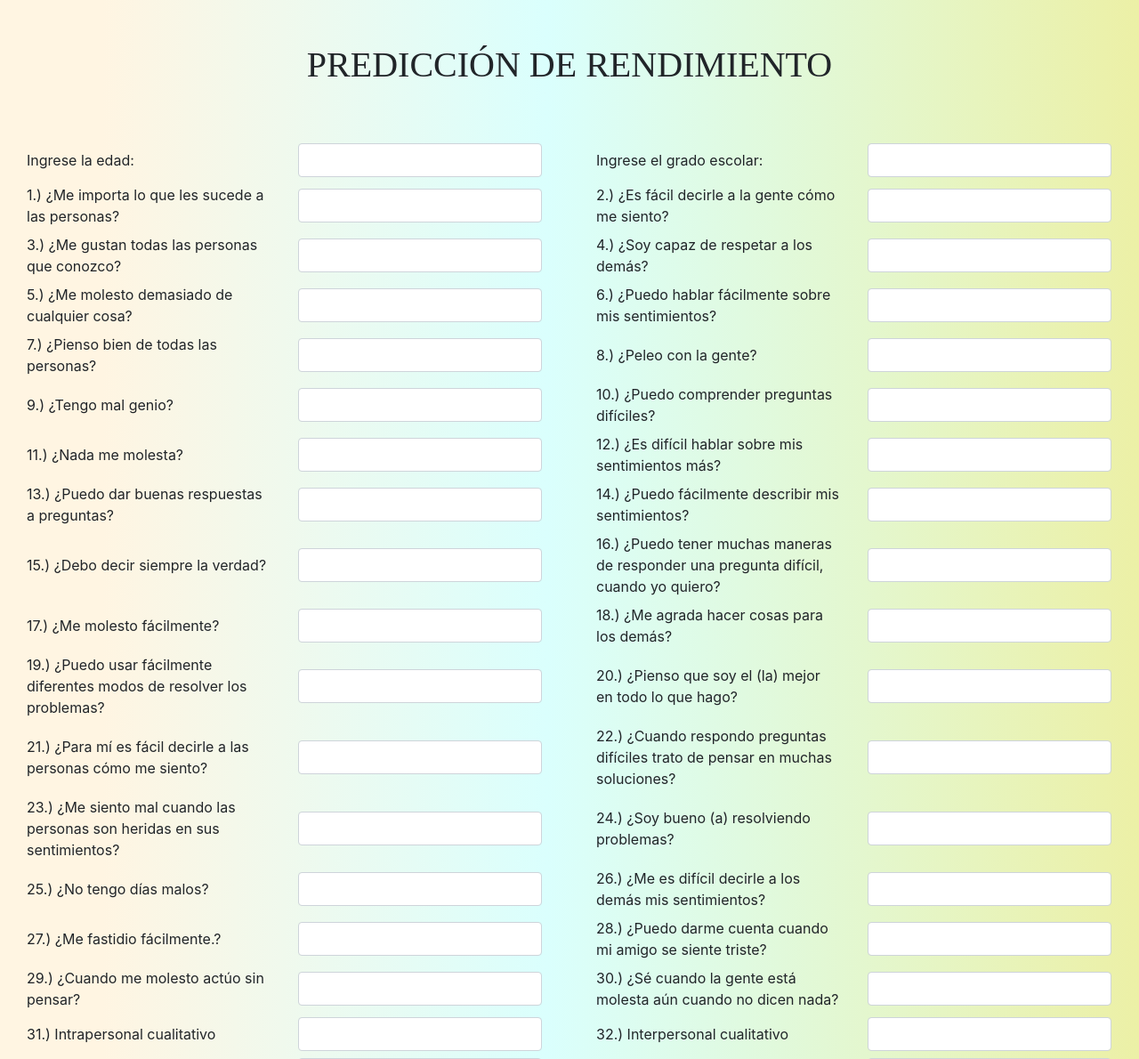
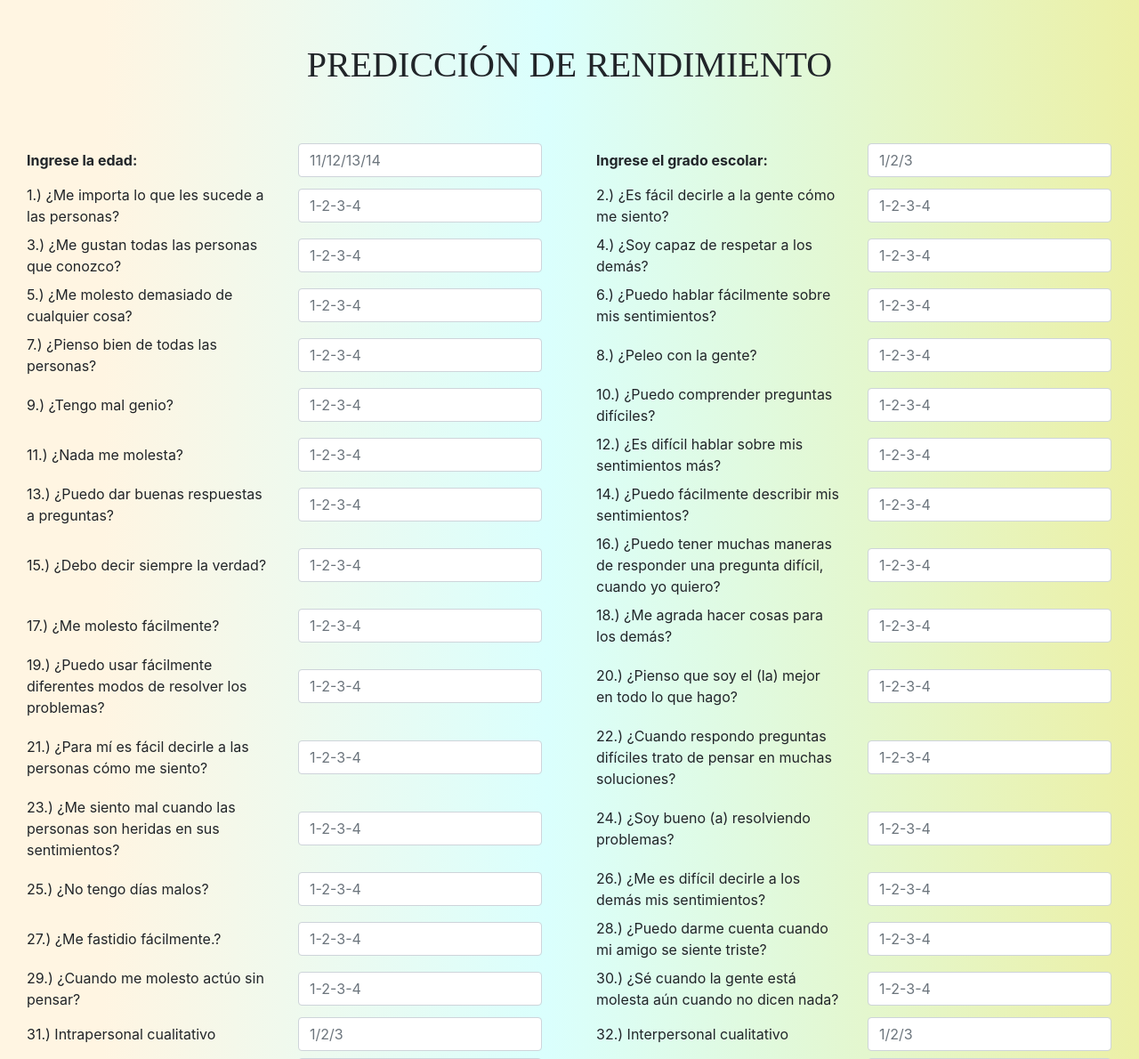
Before and after one commit to LuisGarciaPeredo/Luis-python-flask-project, a Flask app: page / in a window 1280 px wide. Shown: the top 1190 px of the page at 89% size. Run offline with Flask 2, Linux system fonts and the light colour scheme; parts of the project's set-up code (start-up, migrations or seed data) failed here and were passed over; some libraries are stand-ins or nearby versions.

Commit message:
Asesoria 9

```diff
--- a/app.py
+++ b/app.py
@@ -22,8 +22,8 @@ def predict():
 
 
     return render_template('index.html',
-        prediction_text='student_performance is {} where low:0, medium:1 and high:2'.format(output),
-        Influencers_text='If student performace is poor then it is mainly due to Prom_Ponderado, Impres/Division5, Intra/Division1 - Graphs are shown below ',
+        prediction_text='El rendimiento académico es {} donde Bajo es: 0 / Medio es: 1 / Alto es: 2'.format(output),
+        Influencers_text='Si el rendimiento del estudiante es bajo, se debe principalmente a su: Promedio Ponderado, Impres/Division5, Intra/Division1 - Los gráficos se muestran a continuación ',
         show_image=1,show_image_1=1
         )
 
--- a/templates/index.html
+++ b/templates/index.html
@@ -21,22 +21,22 @@ background: linear-gradient(90deg, rgba(255,245,226,1) 9%, rgba(218,255,253,1) 4
 <body>
 	<br> <br>
     <div class="container-fluid">
-        <h1 class="text-center"><font face="Time New Roman">PREDICCIÓN DE RENDIMIENTO</font></h1>
+        <h1 class="text-center"><font face="Lucida Bright">PREDICCIÓN DE RENDIMIENTO</font></h1>
         <form action="{{ url_for('predict')}}" method="post">
 
         	<br> <br>
 
             <div class="row mt-2">
                 <div class="col-md-6 form-inline">
-                    <label class="col-md-6 justify-content-start">Ingrese la edad:</label>
+                    <label class="col-md-6 justify-content-start"> <STRONG> Ingrese la edad:</STRONG></label>
                     <div class="col-md-2">
-                        <input required name="edad" type="text" class="form-control">
+                        <input placeholder="11/12/13/14" required name="edad" type="text" class="form-control">
                     </div>
                 </div>
                 <div class="col-md-6 form-inline">
-                    <label class="col-md-6 justify-content-start">Ingrese el grado escolar:</label>
+                    <label class="col-md-6 justify-content-start"> <STRONG> Ingrese el grado escolar:</STRONG> </label>
                     <div class="col-md-2">
-                        <input required name="grado" type="text" class="form-control">
+                        <input placeholder="1/2/3" required name="grado" type="text" class="form-control">
                     </div>
                 </div>
             </div>
@@ -45,14 +45,14 @@ background: linear-gradient(90deg, rgba(255,245,226,1) 9%, rgba(218,255,253,1) 4
                     <label class="col-md-6 justify-content-start">1.) ¿Me importa lo que les sucede a las
             personas?</label>
                     <div class="col-md-2">
-                        <input required name="P1" type="text" class="form-control">
+                        <input placeholder="1-2-3-4" required name="P1" type="text" class="form-control">
                     </div>
                 </div>
                 <div class="col-md-6 form-inline">
                     <label class="col-md-6 justify-content-start">2.) ¿Es fácil decirle a la gente cómo me
             siento?</label>
                     <div class="col-md-2">
-                        <input required name="P2" type="text" class="form-control">
+                        <input placeholder="1-2-3-4" required name="P2" type="text" class="form-control">
                     </div>
                 </div>
             </div>
@@ -61,14 +61,14 @@ background: linear-gradient(90deg, rgba(255,245,226,1) 9%, rgba(218,255,253,1) 4
                     <label class="col-md-6 justify-content-start">3.) ¿Me gustan todas las personas que
             conozco?</label>
                     <div class="col-md-2">
-                        <input required name="P3" type="text" class="form-control">
+                        <input placeholder="1-2-3-4" required name="P3" type="text" class="form-control">
                     </div>
                 </div>
                 <div class="col-md-6 form-inline">
                     <label class="col-md-6 justify-content-start">4.) ¿Soy capaz de respetar a los
             demás?</label>
                     <div class="col-md-2">
-                        <input required name="P4" type="text" class="form-control">
+                        <input placeholder="1-2-3-4" required name="P4" type="text" class="form-control">
                     </div>
                 </div>
             </div>
@@ -77,14 +77,14 @@ background: linear-gradient(90deg, rgba(255,245,226,1) 9%, rgba(218,255,253,1) 4
                     <label class="col-md-6 justify-content-start">5.) ¿Me molesto demasiado de cualquier
             cosa?</label>
                     <div class="col-md-2">
-                        <input required name="P5" type="text" class="form-control">
+                        <input placeholder="1-2-3-4" required name="P5" type="text" class="form-control">
                     </div>
                 </div>
                 <div class="col-md-6 form-inline">
                     <label class="col-md-6 justify-content-start">6.) ¿Puedo hablar fácilmente sobre mis
             sentimientos?</label>
                     <div class="col-md-2">
-                        <input required name="P6" type="text" class="form-control">
+                        <input placeholder="1-2-3-4" required name="P6" type="text" class="form-control">
                     </div>
                 </div>
             </div>
@@ -93,13 +93,13 @@ background: linear-gradient(90deg, rgba(255,245,226,1) 9%, rgba(218,255,253,1) 4
                     <label class="col-md-6 justify-content-start">7.) ¿Pienso bien de todas las
             personas?</label>
                     <div class="col-md-2">
-                        <input required name="P7" type="text" class="form-control">
+                        <input placeholder="1-2-3-4" required name="P7" type="text" class="form-control">
                     </div>
                 </div>
                 <div class="col-md-6 form-inline">
                     <label class="col-md-6 justify-content-start">8.) ¿Peleo con la gente?</label>
                     <div class="col-md-2">
-                        <input required name="P8" type="text" class="form-control">
+                        <input placeholder="1-2-3-4" required name="P8" type="text" class="form-control">
                     </div>
                 </div>
             </div>
@@ -107,14 +107,14 @@ background: linear-gradient(90deg, rgba(255,245,226,1) 9%, rgba(218,255,253,1) 4
                 <div class="col-md-6 form-inline">
                     <label class="col-md-6 justify-content-start">9.) ¿Tengo mal genio?</label>
                     <div class="col-md-2">
-                        <input required name="P9" type="text" class="form-control">
+                        <input placeholder="1-2-3-4" required name="P9" type="text" class="form-control">
                     </div>
                 </div>
                 <div class="col-md-6 form-inline">
                     <label class="col-md-6 justify-content-start">10.) ¿Puedo comprender preguntas
             difíciles?</label>
                     <div class="col-md-2">
-                        <input required name="P10" type="text" class="form-control">
+                        <input placeholder="1-2-3-4" required name="P10" type="text" class="form-control">
                     </div>
                 </div>
             </div>
@@ -122,14 +122,14 @@ background: linear-gradient(90deg, rgba(255,245,226,1) 9%, rgba(218,255,253,1) 4
                 <div class="col-md-6 form-inline">
                     <label class="col-md-6 justify-content-start">11.) ¿Nada me molesta?</label>
                     <div class="col-md-2">
-                        <input required name="P11" type="text" class="form-control">
+                        <input placeholder="1-2-3-4" required name="P11" type="text" class="form-control">
                     </div>
                 </div>
                 <div class="col-md-6 form-inline">
                     <label class="col-md-6 justify-content-start">12.) ¿Es difícil hablar sobre mis sentimientos
             más?</label>
                     <div class="col-md-2">
-                        <input required name="P12" type="text" class="form-control">
+                        <input placeholder="1-2-3-4" required name="P12" type="text" class="form-control">
                     </div>
                 </div>
             </div>
@@ -138,14 +138,14 @@ background: linear-gradient(90deg, rgba(255,245,226,1) 9%, rgba(218,255,253,1) 4
                     <label class="col-md-6 justify-content-start">13.) ¿Puedo dar buenas respuestas a
             preguntas?</label>
                     <div class="col-md-2">
-                        <input required name="P13" type="text" class="form-control">
+                        <input placeholder="1-2-3-4" required name="P13" type="text" class="form-control">
                     </div>
                 </div>
                 <div class="col-md-6 form-inline">
                     <label class="col-md-6 justify-content-start">14.) ¿Puedo fácilmente describir mis
             sentimientos?</label>
                     <div class="col-md-2">
-                        <input required name="P14" type="text" class="form-control">
+                        <input placeholder="1-2-3-4" required name="P14" type="text" class="form-control">
                     </div>
                 </div>
             </div>
@@ -153,7 +153,7 @@ background: linear-gradient(90deg, rgba(255,245,226,1) 9%, rgba(218,255,253,1) 4
                 <div class="col-md-6 form-inline">
                     <label class="col-md-6 justify-content-start">15.) ¿Debo decir siempre la verdad?</label>
                     <div class="col-md-2">
-                        <input required name="P15" type="text" class="form-control">
+                        <input placeholder="1-2-3-4" required name="P15" type="text" class="form-control">
                     </div>
                 </div>
                 <div class="col-md-6 form-inline">
@@ -161,7 +161,7 @@ background: linear-gradient(90deg, rgba(255,245,226,1) 9%, rgba(218,255,253,1) 4
             una
             pregunta difícil, cuando yo quiero?</label>
                     <div class="col-md-2">
-                        <input required name="P16" type="text" class="form-control">
+                        <input placeholder="1-2-3-4" required name="P16" type="text" class="form-control">
                     </div>
                 </div>
             </div>
@@ -169,14 +169,14 @@ background: linear-gradient(90deg, rgba(255,245,226,1) 9%, rgba(218,255,253,1) 4
                 <div class="col-md-6 form-inline">
                     <label class="col-md-6 justify-content-start">17.) ¿Me molesto fácilmente?</label>
                     <div class="col-md-2">
-                        <input required name="P17" type="text" class="form-control">
+                        <input placeholder="1-2-3-4" required name="P17" type="text" class="form-control">
                     </div>
                 </div>
                 <div class="col-md-6 form-inline">
                     <label class="col-md-6 justify-content-start">18.) ¿Me agrada hacer cosas para los
             demás?</label>
                     <div class="col-md-2">
-                        <input required name="P18" type="text" class="form-control">
+                        <input placeholder="1-2-3-4" required name="P18" type="text" class="form-control">
                     </div>
                 </div>
             </div>
@@ -186,7 +186,7 @@ background: linear-gradient(90deg, rgba(255,245,226,1) 9%, rgba(218,255,253,1) 4
             de
             resolver los problemas?</label>
                     <div class="col-md-2">
-                        <input required name="P19" type="text" class="form-control">
+                        <input placeholder="1-2-3-4" required name="P19" type="text" class="form-control">
                     </div>
                 </div>
                 <div class="col-md-6 form-inline">
@@ -194,7 +194,7 @@ background: linear-gradient(90deg, rgba(255,245,226,1) 9%, rgba(218,255,253,1) 4
             que
             hago?</label>
                     <div class="col-md-2">
-                        <input required name="P20" type="text" class="form-control">
+                        <input placeholder="1-2-3-4" required name="P20" type="text" class="form-control">
                     </div>
                 </div>
             </div>
@@ -205,7 +205,7 @@ background: linear-gradient(90deg, rgba(255,245,226,1) 9%, rgba(218,255,253,1) 4
             me
             siento?</label>
                     <div class="col-md-2">
-                        <input required name="P21" type="text" class="form-control">
+                        <input placeholder="1-2-3-4" required name="P21" type="text" class="form-control">
                     </div>
                 </div>
                 <div class="col-md-6 form-inline">
@@ -213,7 +213,7 @@ background: linear-gradient(90deg, rgba(255,245,226,1) 9%, rgba(218,255,253,1) 4
             trato de
             pensar en muchas soluciones?</label>
                     <div class="col-md-2">
-                        <input required name="P22" type="text" class="form-control">
+                        <input placeholder="1-2-3-4" required name="P22" type="text" class="form-control">
                     </div>
                 </div>
             </div>
@@ -224,14 +224,14 @@ background: linear-gradient(90deg, rgba(255,245,226,1) 9%, rgba(218,255,253,1) 4
             en
             sus sentimientos?</label>
                     <div class="col-md-2">
-                        <input required name="P23" type="text" class="form-control">
+                        <input placeholder="1-2-3-4" required name="P23" type="text" class="form-control">
                     </div>
                 </div>
                 <div class="col-md-6 form-inline">
                     <label class="col-md-6 justify-content-start">24.) ¿Soy bueno (a) resolviendo
             problemas?</label>
                     <div class="col-md-2">
-                        <input required name="P24" type="text" class="form-control">
+                        <input placeholder="1-2-3-4" required name="P24" type="text" class="form-control">
                     </div>
                 </div>
             </div>
@@ -239,14 +239,14 @@ background: linear-gradient(90deg, rgba(255,245,226,1) 9%, rgba(218,255,253,1) 4
                 <div class="col-md-6 form-inline">
                     <label class="col-md-6 justify-content-start">25.) ¿No tengo días malos?</label>
                     <div class="col-md-2">
-                        <input required name="P25" type="text" class="form-control">
+                        <input placeholder="1-2-3-4" required name="P25" type="text" class="form-control">
                     </div>
                 </div>
                 <div class="col-md-6 form-inline">
                     <label class="col-md-6 justify-content-start">26.) ¿Me es difícil decirle a los demás mis
             sentimientos?</label>
                     <div class="col-md-2">
-                        <input required name="P26" type="text" class="form-control">
+                        <input placeholder="1-2-3-4" required name="P26" type="text" class="form-control">
                     </div>
                 </div>
             </div>
@@ -254,7 +254,7 @@ background: linear-gradient(90deg, rgba(255,245,226,1) 9%, rgba(218,255,253,1) 4
                 <div class="col-md-6 form-inline">
                     <label class="col-md-6 justify-content-start">27.) ¿Me fastidio fácilmente.?</label>
                     <div class="col-md-2">
-                        <input required name="P27" type="text" class="form-control">
+                        <input placeholder="1-2-3-4" required name="P27" type="text" class="form-control">
                     </div>
                 </div>
                 <div class="col-md-6 form-inline">
@@ -262,7 +262,7 @@ background: linear-gradient(90deg, rgba(255,245,226,1) 9%, rgba(218,255,253,1) 4
             siente
             triste?</label>
                     <div class="col-md-2">
-                        <input required name="P28" type="text" class="form-control">
+                        <input placeholder="1-2-3-4" required name="P28" type="text" class="form-control">
                     </div>
                 </div>
             </div>
@@ -271,7 +271,7 @@ background: linear-gradient(90deg, rgba(255,245,226,1) 9%, rgba(218,255,253,1) 4
                     <label class="col-md-6 justify-content-start">29.) ¿Cuando me molesto actúo sin
             pensar?</label>
                     <div class="col-md-2">
-                        <input required name="P29" type="text" class="form-control">
+                        <input placeholder="1-2-3-4" required name="P29" type="text" class="form-control">
                     </div>
                 </div>
                 <div class="col-md-6 form-inline">
@@ -279,7 +279,7 @@ background: linear-gradient(90deg, rgba(255,245,226,1) 9%, rgba(218,255,253,1) 4
             cuando no
             dicen nada?</label>
                     <div class="col-md-2">
-                        <input required name="P30" type="text" class="form-control">
+                        <input placeholder="1-2-3-4" required name="P30" type="text" class="form-control">
                     </div>
                 </div>
             </div>
@@ -287,13 +287,13 @@ background: linear-gradient(90deg, rgba(255,245,226,1) 9%, rgba(218,255,253,1) 4
                 <div class="col-md-6 form-inline">
                     <label class="col-md-6 justify-content-start">31.) Intrapersonal cualitativo</label>
                     <div class="col-md-2">
-                        <input required name="Intra_Cuali" type="text" class="form-control">
+                        <input placeholder="1/2/3" required name="Intra_Cuali" type="text" class="form-control">
                     </div>
                 </div>
                 <div class="col-md-6 form-inline">
                     <label class="col-md-6 justify-content-start">32.) Interpersonal cualitativo</label>
                     <div class="col-md-2">
-                        <input required name="Inter_Cuali" type="text" class="form-control">
+                        <input placeholder="1/2/3" required name="Inter_Cuali" type="text" class="form-control">
                     </div>
                 </div>
             </div>
@@ -301,13 +301,13 @@ background: linear-gradient(90deg, rgba(255,245,226,1) 9%, rgba(218,255,253,1) 4
                 <div class="col-md-6 form-inline">
                     <label class="col-md-6 justify-content-start">33.) Estrés final</label>
                     <div class="col-md-2">
-                        <input required name="Estres_Final" type="text" class="form-control">
+                        <input placeholder="---" required name="Estres_Final" type="text" class="form-control">
                     </div>
                 </div>
                 <div class="col-md-6 form-inline">
                     <label class="col-md-6 justify-content-start">34.) Estrés cualitativo</label>
                     <div class="col-md-2">
-                        <input required name="Estres_Cuali" type="text" class="form-control">
+                        <input placeholder="1/2/3" required name="Estres_Cuali" type="text" class="form-control">
                     </div>
                 </div>
             </div>
@@ -315,13 +315,13 @@ background: linear-gradient(90deg, rgba(255,245,226,1) 9%, rgba(218,255,253,1) 4
                 <div class="col-md-6 form-inline">
                     <label class="col-md-6 justify-content-start">35.) Adaptabilidad cualitativo</label>
                     <div class="col-md-2">
-                        <input required name="Adap_Cuali" type="text" class="form-control">
+                        <input placeholder="1/2/3" required name="Adap_Cuali" type="text" class="form-control">
                     </div>
                 </div>
                 <div class="col-md-6 form-inline">
                     <label class="col-md-6 justify-content-start">36.) Impresión positiva cualitativo</label>
                     <div class="col-md-2">
-                        <input required name="Impre_Cuali" type="text" class="form-control">
+                        <input placeholder="1/2/3" required name="Impre_Cuali" type="text" class="form-control">
                     </div>
                 </div>
             </div>
@@ -329,13 +329,13 @@ background: linear-gradient(90deg, rgba(255,245,226,1) 9%, rgba(218,255,253,1) 4
                 <div class="col-md-6 form-inline">
                     <label class="col-md-6 justify-content-start">37.) Total Test</label>
                     <div class="col-md-2">
-                        <input required name="Test_Total" type="text" class="form-control">
+                        <input placeholder="---" required name="Test_Total" type="text" class="form-control">
                     </div>
                 </div>
                 <div class="col-md-6 form-inline">
                     <label class="col-md-6 justify-content-start">38.) Test cuantitativo</label>
                     <div class="col-md-2">
-                        <input required name="Test_Cuanti" type="text" class="form-control">
+                        <input placeholder="1/2/3" required name="Test_Cuanti" type="text" class="form-control">
                     </div>
                 </div>
             </div>
@@ -343,7 +343,7 @@ background: linear-gradient(90deg, rgba(255,245,226,1) 9%, rgba(218,255,253,1) 4
                 <div class="col-md-6 form-inline">
                     <label class="col-md-6 justify-content-start">39.) Promedio Academico Ponderado</label>
                     <div class="col-md-2">
-                        <input required name="Prom_Ponderado" type="text" class="form-control">
+                        <input placeholder="--" required name="Prom_Ponderado" type="text" class="form-control">
                     </div>
                 </div>
                 <div class="col-md-6 form-inline">
```
